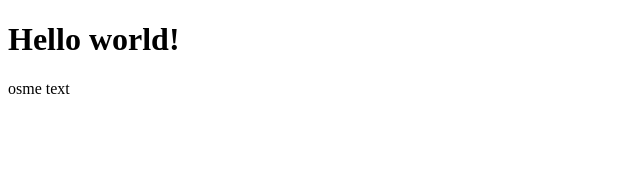
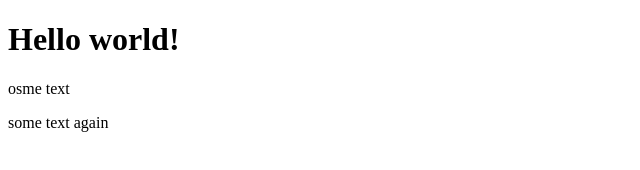
Before and after one commit to Feruza004/git--basics, a plain HTML site: page index.html in a window 1280 px wide. Shown: the whole page, without its empty margins (0-640 px from the left). Drawn offline with Linux system fonts and the light colour scheme.

Commit message:
Create index.html

```diff
--- a/index.html
+++ b/index.html
@@ -9,6 +9,7 @@
 <body>
     <h1>Hello world!</h1>
     <p>osme text</p>
+    <p>some text again</p>
 
 </body>
 </html>
```
